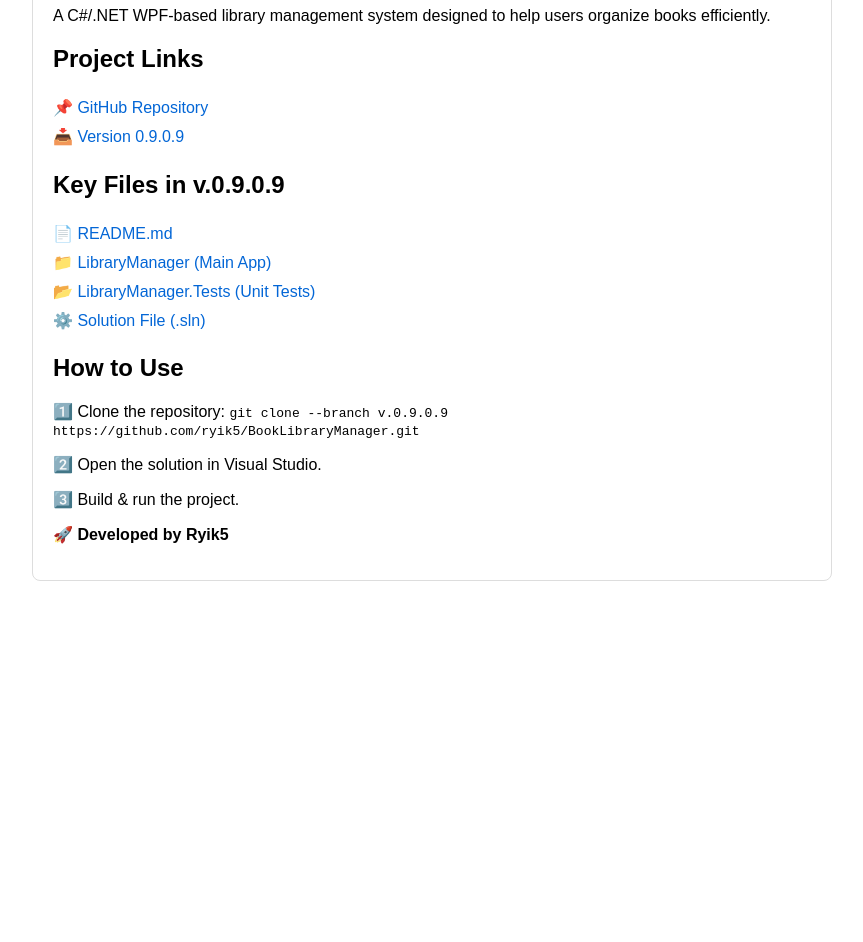
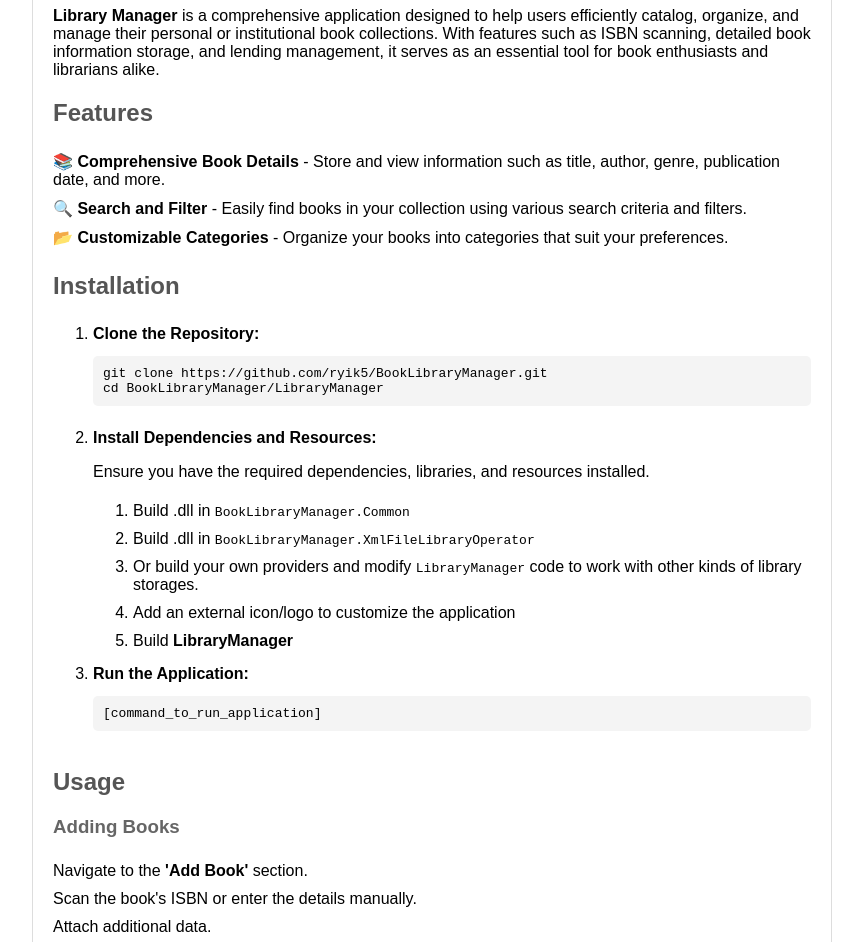
Before and after one commit to ryik5/BookLibraryManager, a plain HTML site: page docs/index.html in a window 1280 px wide. Shown: the part 134-1076 px from the top of the page, without its empty margins (208-1071 px from the left). Before the commit the page ends 800 px from the top, so only its background shows below. Drawn offline with Linux system fonts and the light colour scheme.

Commit message:
Update index.html

```diff
--- a/docs/index.html
+++ b/docs/index.html
@@ -3,44 +3,86 @@
 <head>
     <meta charset="UTF-8">
     <meta name="viewport" content="width=device-width, initial-scale=1.0">
-    <title>Library Manager v.0.9.0.9</title>
+    <title>Library Manager</title>
     <style>
         body { font-family: Arial, sans-serif; max-width: 800px; margin: 20px auto; padding: 20px; }
         h1 { color: #333; }
+        h2 { color: #555; }
+        h3 { color: #666; }
         a { color: #0366d6; text-decoration: none; }
+        pre { background: #f4f4f4; padding: 10px; border-radius: 5px; }
         ul { list-style-type: none; padding: 0; }
         li { padding: 5px 0; }
+        img { width: 100%; max-width: 600px; display: block; margin-bottom: 20px; border-radius: 8px; }
         .container { border: 1px solid #ddd; padding: 20px; border-radius: 8px; }
     </style>
 </head>
 <body>
 
     <div class="container">
-        <h1>Library Manager - Version 0.9.0.9</h1>
-        <p>A C#/.NET WPF-based library management system designed to help users organize books efficiently.</p>
+        <h1>Library Manager</h1>
+        <p><strong>Library Manager</strong> is a comprehensive application designed to help users efficiently catalog, organize, and manage their personal or institutional book collections. With features such as ISBN scanning, detailed book information storage, and lending management, it serves as an essential tool for book enthusiasts and librarians alike.</p>
 
-        <h2>Project Links</h2>
+        <h2>Features</h2>
         <ul>
-            <li>📌 <a href="https://github.com/ryik5/BookLibraryManager" target="_blank">GitHub Repository</a></li>
-            <li>📥 <a href="https://github.com/ryik5/BookLibraryManager/tree/v.0.9.0.9" target="_blank">Version 0.9.0.9</a></li>
+            <li>📚 <strong>Comprehensive Book Details</strong> - Store and view information such as title, author, genre, publication date, and more.</li>
+            <li>🔍 <strong>Search and Filter</strong> - Easily find books in your collection using various search criteria and filters.</li>
+            <li>📂 <strong>Customizable Categories</strong> - Organize your books into categories that suit your preferences.</li>
         </ul>
 
-        <h2>Key Files in v.0.9.0.9</h2>
+        <h2>Installation</h2>
+        <ol>
+            <li><strong>Clone the Repository:</strong>
+                <pre>git clone https://github.com/ryik5/BookLibraryManager.git
+cd BookLibraryManager/LibraryManager</pre>
+            </li>
+            <li><strong>Install Dependencies and Resources:</strong>
+                <p>Ensure you have the required dependencies, libraries, and resources installed.</p>
+                <ol>
+                    <li>Build .dll in <code>BookLibraryManager.Common</code></li>
+                    <li>Build .dll in <code>BookLibraryManager.XmlFileLibraryOperator</code></li>
+                    <li>Or build your own providers and modify <code>LibraryManager</code> code to work with other kinds of library storages.</li>
+                    <li>Add an external icon/logo to customize the application</li>
+                    <li>Build <strong>LibraryManager</strong></li>
+                </ol>
+            </li>
+            <li><strong>Run the Application:</strong>
+                <pre>[command_to_run_application]</pre>
+            </li>
+        </ol>
+
+        <h2>Usage</h2>
+        <h3>Adding Books</h3>
         <ul>
-            <li>📄 <a href="https://github.com/ryik5/BookLibraryManager/blob/v.0.9.0.9/README.md" target="_blank">README.md</a></li>
-            <li>📁 <a href="https://github.com/ryik5/BookLibraryManager/tree/v.0.9.0.9/LibraryManager" target="_blank">LibraryManager (Main App)</a></li>
-            <li>📂 <a href="https://github.com/ryik5/BookLibraryManager/tree/v.0.9.0.9/LibraryManager.Tests" target="_blank">LibraryManager.Tests (Unit Tests)</a></li>
-            <li>⚙️ <a href="https://github.com/ryik5/BookLibraryManager/blob/v.0.9.0.9/LibraryManager.sln" target="_blank">Solution File (.sln)</a></li>
+            <li>Navigate to the <strong>'Add Book'</strong> section.</li>
+            <li>Scan the book's ISBN or enter the details manually.</li>
+            <li>Attach additional data.</li>
+            <li>Click <strong>'Save'</strong> to add the book to your collection.</li>
         </ul>
 
-        <h2>How to Use</h2>
-        <p>1️⃣ Clone the repository:
-            <code>git clone --branch v.0.9.0.9 https://github.com/ryik5/BookLibraryManager.git</code>
-        </p>
-        <p>2️⃣ Open the solution in Visual Studio.</p>
-        <p>3️⃣ Build & run the project.</p>
+        <h3>Searching for Books</h3>
+        <ul>
+            <li>Use the <strong>search bar</strong> at the top to enter keywords.</li>
+            <li>Use <strong>search-on-fly</strong> to search books while inputting part of a keyword.</li>
+            <li>Apply <strong>filters</strong> to narrow down results by author, genre, or status.</li>
+        </ul>
 
-        <p><strong>🚀 Developed by Ryik5</strong></p>
+        <h2>Screenshots</h2>
+        <img src="/Images/Library.png" alt="Library Dashboard">
+        <p><em>The main dashboard displaying an overview of your collection.</em></p>
+
+        <img src="/Images/BookDetails.png" alt="Books View">
+        <p><em>The 'Books view' interface.</em></p>
+
+        <img src="/Images/AddBook.png" alt="Add Book">
+        <p><em>The 'Add Book' interface with ISBN scanning feature.</em></p>
+
+        <img src="/Images/FindBooks.png" alt="Search Management">
+        <p><em>Find books in your library and check them.</em></p>
+
+        <h2>Contact</h2>
+        <p>For questions or support, please contact <strong>me</strong> on <a href="https://github.com/ryik5" target="_blank">GitHub</a>.</p>
+
     </div>
 
 </body>
```
